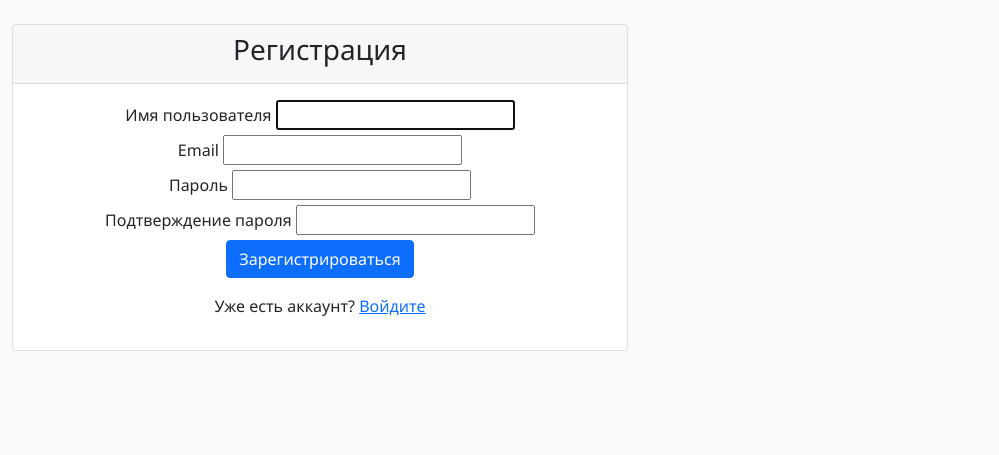
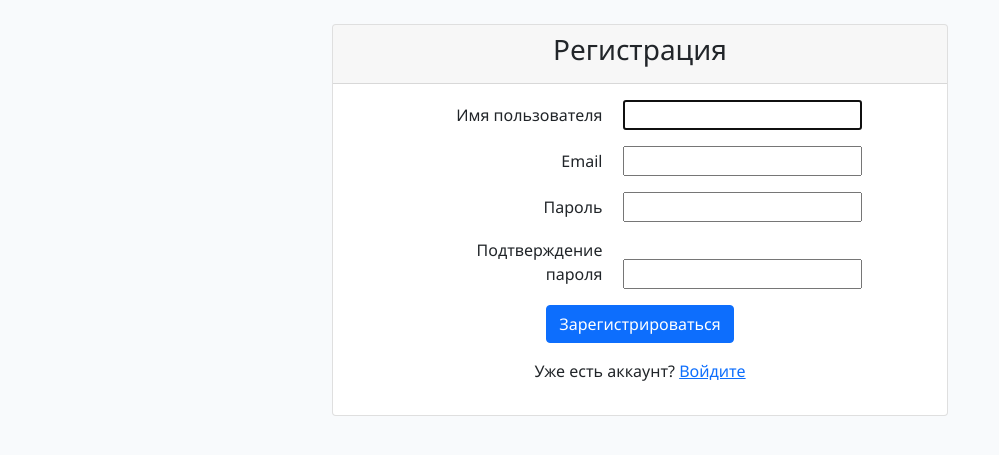
Before and after one commit to OzzyIra/DJANGO_BLOG, a Django app: page /register/ in a window 1280 px wide. Shown: the part 116-571 px from the top of the page, without its empty margins (0-999 px from the left). Run offline with Django 5.2, Linux system fonts and the light colour scheme.

Commit message:
бновила стили CSS и шаблоны логина/регистрации

```diff
--- a/app/static/app/css/style.css
+++ b/app/static/app/css/style.css
@@ -166,3 +166,44 @@ h2 {
     visibility: visible;
     opacity: 1;
 }
+
+/*для стилизации форм логина и регистрации*/
+
+.form-horizontal {
+    max-width: 500px;
+    margin: 0 auto;
+}
+
+.form-row {
+    display: flex;
+    align-items: center;
+    margin-bottom: 1rem;
+}
+
+.form-label {
+    width: 200px;
+    font-weight: 500;
+    margin-bottom: 0;
+    text-align: right;
+    padding-right: 1rem;
+    flex-shrink: 0;
+}
+
+.form-field {
+    flex: 1;
+}
+
+.form-control {
+    width: 100%;
+    padding: 0.75rem;
+}
+
+.auth-btn {
+    width: 100%;
+    padding: 0.75rem;
+    margin-top: 1rem;
+}
+
+.text-center {
+    text-align: center;
+}
--- a/app/templates/app/login.html
+++ b/app/templates/app/login.html
@@ -1,6 +1,6 @@
 {% extends 'app/base.html' %}
 {% block content %}
- <div class="row justify-center-center">
+ <div class="row justify-content-center">
     <div class="col-md-6">
         <div class="card">
             <div class="card-header">
@@ -9,11 +9,11 @@
             <div class="card-body">
                 <form method="post">
                     {% csrf_token %}
-                    <div class="mb3">
+                    <div class="mb-3">
                         <label for="{{form.username.id_for_label}}" class="form-label">Имя пользователя</label>
                         {{form.username}}
                     </div>
-                     <div class="mb3">
+                     <div class="mb-3">
                         <label for="{{form.password.id_for_label}}" class="form-label">Пароль</label>
                         {{form.password}}
                     </div>
--- a/app/templates/app/register.html
+++ b/app/templates/app/register.html
@@ -1,7 +1,7 @@
 {% extends 'app/base.html' %}
 {% block content %}
 
-<div class="row justify-center-center">
+<div class="row justify-content-center">
     <div class="col-md-6">
         <div class="card">
             <div class="card-header">
@@ -10,19 +10,19 @@
             <div class="card-body">
                 <form method="post">
                     {% csrf_token %}
-                    <div class="mb3">
+                    <div class="mb-3">
                         <label for="{{form.username.id_for_label}}" class="form-label">Имя пользователя</label>
                         {{form.username}}
                     </div>
-                    <div class="mb3">
+                    <div class="mb-3">
                         <label for="{{form.email.id_for_label}}" class="form-label">Email</label>
                         {{form.email}}
                     </div>
-                    <div class="mb3">
+                    <div class="mb-3">
                         <label for="{{form.password1.id_for_label}}" class="form-label">Пароль</label>
                         {{form.password1}}
                     </div>
-                    <div class="mb3">
+                    <div class="mb-3">
                         <label for="{{form.password2.id_for_label}}" class="form-label">Подтверждение пароля</label>
                         {{form.password2}}
                     </div>
```
